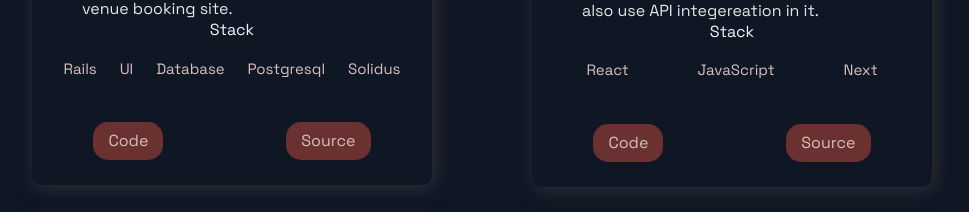
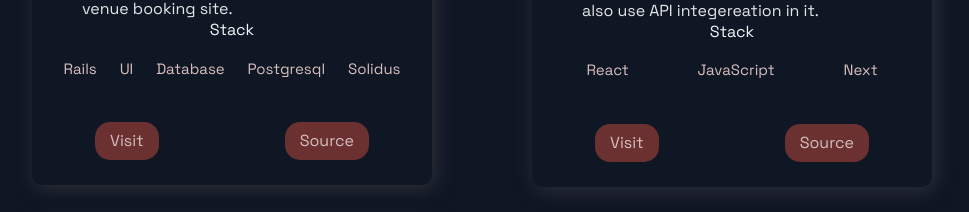
Before and after one commit to AfaqShahidKhan/portfolio-website-template-in-next-js, a Next.js app: page / in a window 1280 px wide. Shown: the part 1419-1631 px from the top of the page, without its empty margins (158-1127 px from the left). Built offline with nearby package versions, Linux system fonts and the light colour scheme.

Commit message:
Update Projects.js

```diff
--- a/src/components/Projects/Projects.js
+++ b/src/components/Projects/Projects.js
@@ -43,8 +43,8 @@ const Projects = () => (
               </TagList>
             </div>
             <UtilityList>
-              <ExternalLinks href={p.visit}>Code</ExternalLinks>
-              <ExternalLinks href={p.source}>Source</ExternalLinks>
+              <ExternalLinks href={p.visit} target="_blank" >Visit</ExternalLinks>
+              <ExternalLinks href={p.source} target="_blank">Source</ExternalLinks>
             </UtilityList>
           </BlogCard>
         );
```
